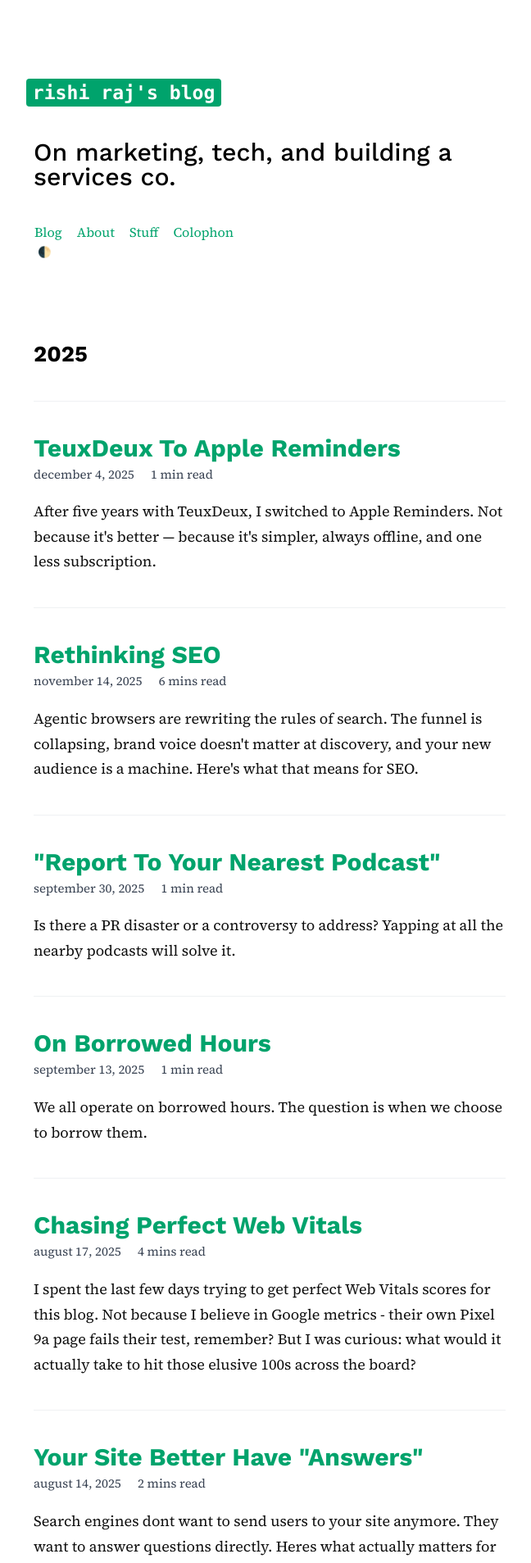
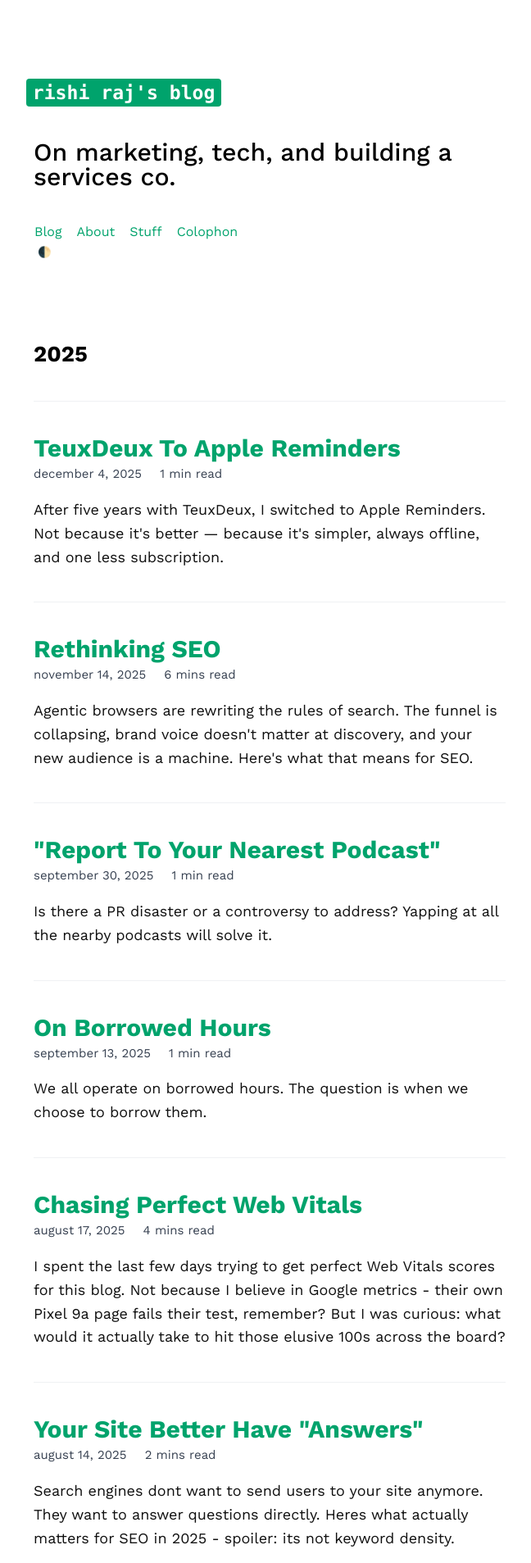
Before and after one commit to talkxo/rishiraj-blog-machine, a Jekyll site: the page built from index.html, in a window 1280 px wide. Shown: the top 1907 px of the page at 82% size, without its empty margins (311-959 px from the left). Built offline with Jekyll 4.4.1, drawn with Linux system fonts in a browser that asks for light colours.

Commit message:
refactor: replace Source Serif 4 with Work Sans and update global typography settings

```diff
--- a/_includes/head.html
+++ b/_includes/head.html
@@ -434,17 +434,17 @@
 
   <!-- DNS prefetch for external domains -->
 
-  <!-- Google Fonts -->
+  <!-- Google Fonts - Work Sans -->
   <link rel="preconnect" href="https://fonts.googleapis.com">
   <link rel="preconnect" href="https://fonts.gstatic.com" crossorigin>
-  <link rel="preload" href="https://fonts.googleapis.com/css2?family=Source+Serif+4:ital,opsz,wght@0,8..60,300;0,8..60,400;0,8..60,500;0,8..60,700;1,8..60,400&family=Work+Sans:wght@400;500;700&display=swap" as="style" onload="this.onload=null;this.rel='stylesheet'">
+  <link rel="preload" href="https://fonts.googleapis.com/css2?family=Work+Sans:wght@400;500;700&display=swap" as="style" onload="this.onload=null;this.rel='stylesheet'">
   <noscript>
-    <link rel="stylesheet" href="https://fonts.googleapis.com/css2?family=Source+Serif+4:ital,opsz,wght@0,8..60,300;0,8..60,400;0,8..60,500;0,8..60,700;1,8..60,400&family=Work+Sans:wght@400;500;700&display=swap">
+    <link rel="stylesheet" href="https://fonts.googleapis.com/css2?family=Work+Sans:wght@400;500;700&display=swap">
   </noscript>
 
   <style>
-    /* Fonts Import */
-    @import url('https://fonts.googleapis.com/css2?family=Source+Serif+4:ital,opsz,wght@0,8..60,300;0,8..60,400;0,8..60,500;0,8..60,700;1,8..60,400&family=Work+Sans:wght@400;500;700&display=swap');
+    /* Work Sans Font Import */
+    @import url('https://fonts.googleapis.com/css2?family=Work+Sans:wght@400;500;700&display=swap');
 
     /* Critical CSS for LCP/CLS optimization */
     :root {
@@ -471,8 +471,8 @@
 
     /* Font definitions with CLS prevention */
     body {
-      font-family: 'Source Serif 4', 'Source Serif Pro', Georgia, serif;
-      font-weight: 400; /* Regular */
+      font-family: 'Work Sans', -apple-system, BlinkMacSystemFont, 'Segoe UI', Roboto, sans-serif;
+      font-weight: 300; /* Light */
       margin: 0;
       padding: 0;
       background: var(--color-bg);
@@ -503,9 +503,9 @@
 
     /* Critical content area */
     .c-archives__description {
-      font-family: 'Source Serif 4', 'Source Serif Pro', Georgia, serif;
-      font-weight: 400; /* Regular */
-      line-height: 1.7;
+      font-family: 'Work Sans', -apple-system, BlinkMacSystemFont, 'Segoe UI', Roboto, sans-serif;
+      font-weight: 300; /* Light */
+      line-height: 1.6;
       color: var(--color-text);
       contain: layout style;
     }
@@ -523,7 +523,7 @@
 
     /* Ensure consistent line heights to prevent CLS */
     body {
-      line-height: 1.7;
+      line-height: 1.6;
     }
 
     h1, h2, h3, h4, h5, h6 {
@@ -643,9 +643,8 @@
       if ('fonts' in document) {
         // Load fonts
         var fontPromises = [
-          document.fonts.load('400 16px "Source Serif 4"'),
-          document.fonts.load('700 16px "Source Serif 4"'),
-          document.fonts.load('500 16px "Work Sans"')
+          document.fonts.load('400 16px "Work Sans"'),
+          document.fonts.load('700 16px "Work Sans"')
         ];
 
         // Mark fonts as loaded when ready
--- a/_layouts/default.html
+++ b/_layouts/default.html
@@ -27,9 +27,8 @@
       window.addEventListener('load', function() {
         if ('fonts' in document) {
           Promise.all([
-            document.fonts.load('400 1em "Source Serif 4"'),
-            document.fonts.load('700 1em "Source Serif 4"'),
-            document.fonts.load('400 1em "Work Sans"')
+            document.fonts.load('400 1em "Work Sans"'),
+            document.fonts.load('700 1em "Work Sans"')
           ]).then(function() {
             document.documentElement.classList.add('fonts-loaded');
             console.log('Critical fonts loaded');
--- a/_sass/components/_article.scss
+++ b/_sass/components/_article.scss
@@ -50,8 +50,8 @@
 
 .c-article__main {
     @include fs--body;
-    font-family: 'Source Serif 4', 'Source Serif Pro', Georgia, serif;
-    font-weight: 400; /* Regular */
+    font-family: 'Work Sans', -apple-system, BlinkMacSystemFont, 'Segoe UI', Roboto, sans-serif;
+    font-weight: 300; /* Light */
 
     margin-bottom: 3rem; // 50px
     color: var(--color-text, #404040);
--- a/_sass/components/_page.scss
+++ b/_sass/components/_page.scss
@@ -110,7 +110,7 @@
     @include fs--body;
     color: var(--color-muted);
     margin-bottom: 2rem;
-    line-height: 1.7;
+    line-height: 1.6;
 
     a {
         color: var(--color-accent);
--- a/_sass/helpers/_mixins.scss
+++ b/_sass/helpers/_mixins.scss
@@ -21,7 +21,7 @@
 }
 
 @mixin ff--serif($font-weight: normal) {
-    font-family: 'Source Serif 4', 'Source Serif Pro', Georgia, serif;
+    font-family: 'Work Sans', -apple-system, BlinkMacSystemFont, 'Segoe UI', Roboto, sans-serif;
     font-weight: $font-weight;
     color: var(--color-text, #404040);
 }
@@ -52,7 +52,7 @@
 }
 
 @mixin fs--body {
-    line-height: 1.7;
+    line-height: 1.6;
     font-size: 1.125rem;
 }
 
```
